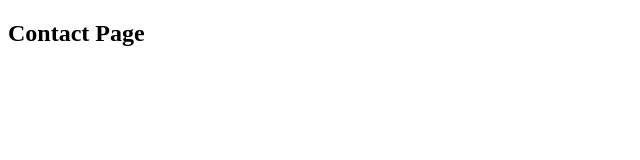
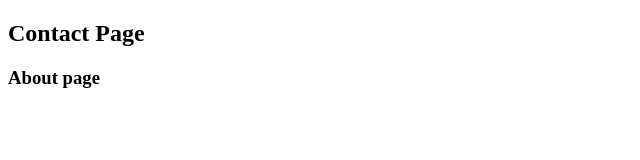
Before and after one commit to jmhgdj/learn-GIT, a plain HTML site: page contact.html in a window 1280 px wide. Shown: the whole page, without its empty margins (0-640 px from the left). Drawn offline with Linux system fonts and the light colour scheme.

Commit message:
changed contat.html

```diff
--- a/contact.html
+++ b/contact.html
@@ -8,5 +8,6 @@
 </head
 <body>
     <h2>Contact Page</h2>
+    <h3>About page</h3>
 </body>
 </html>
```
